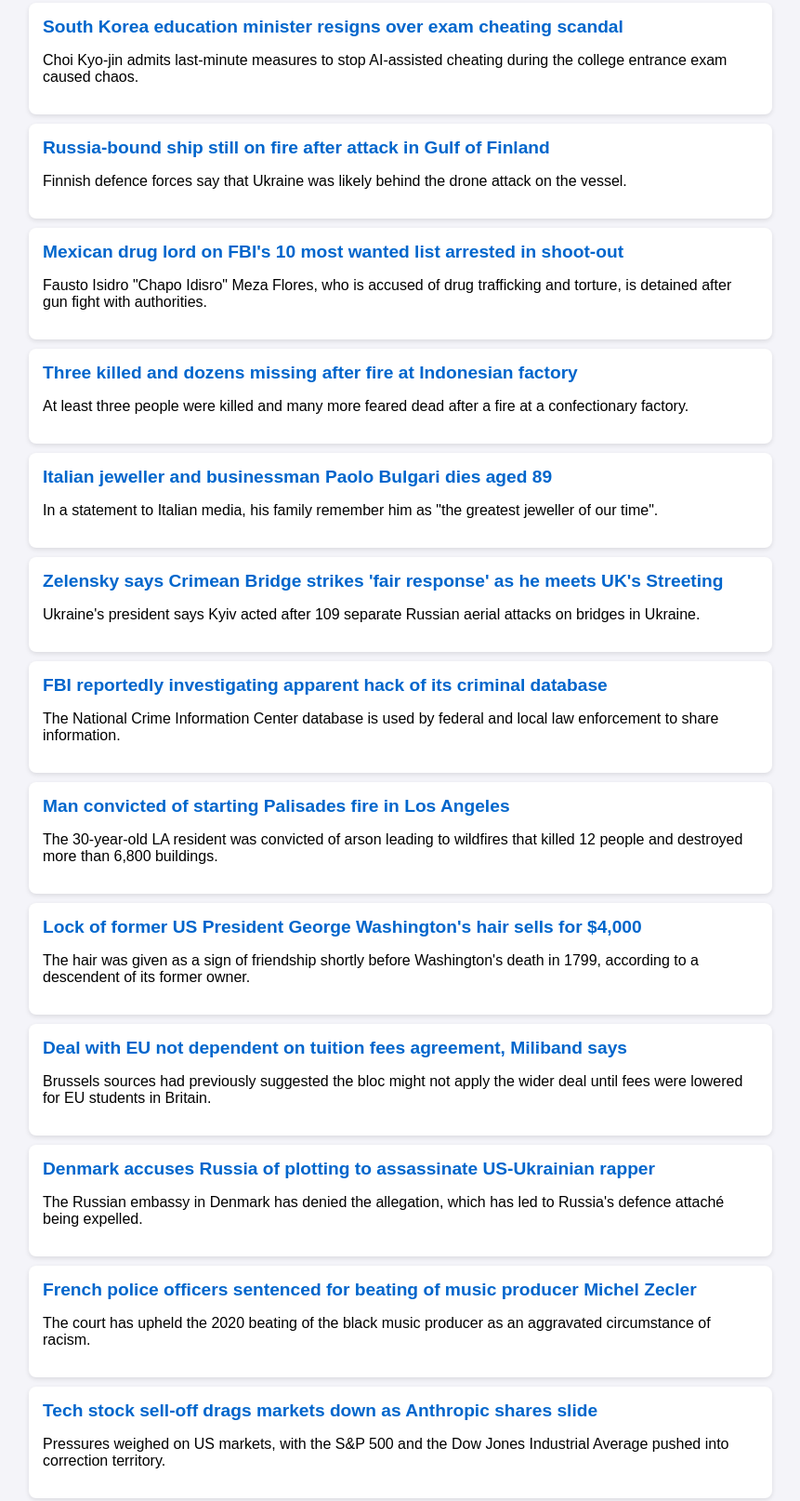
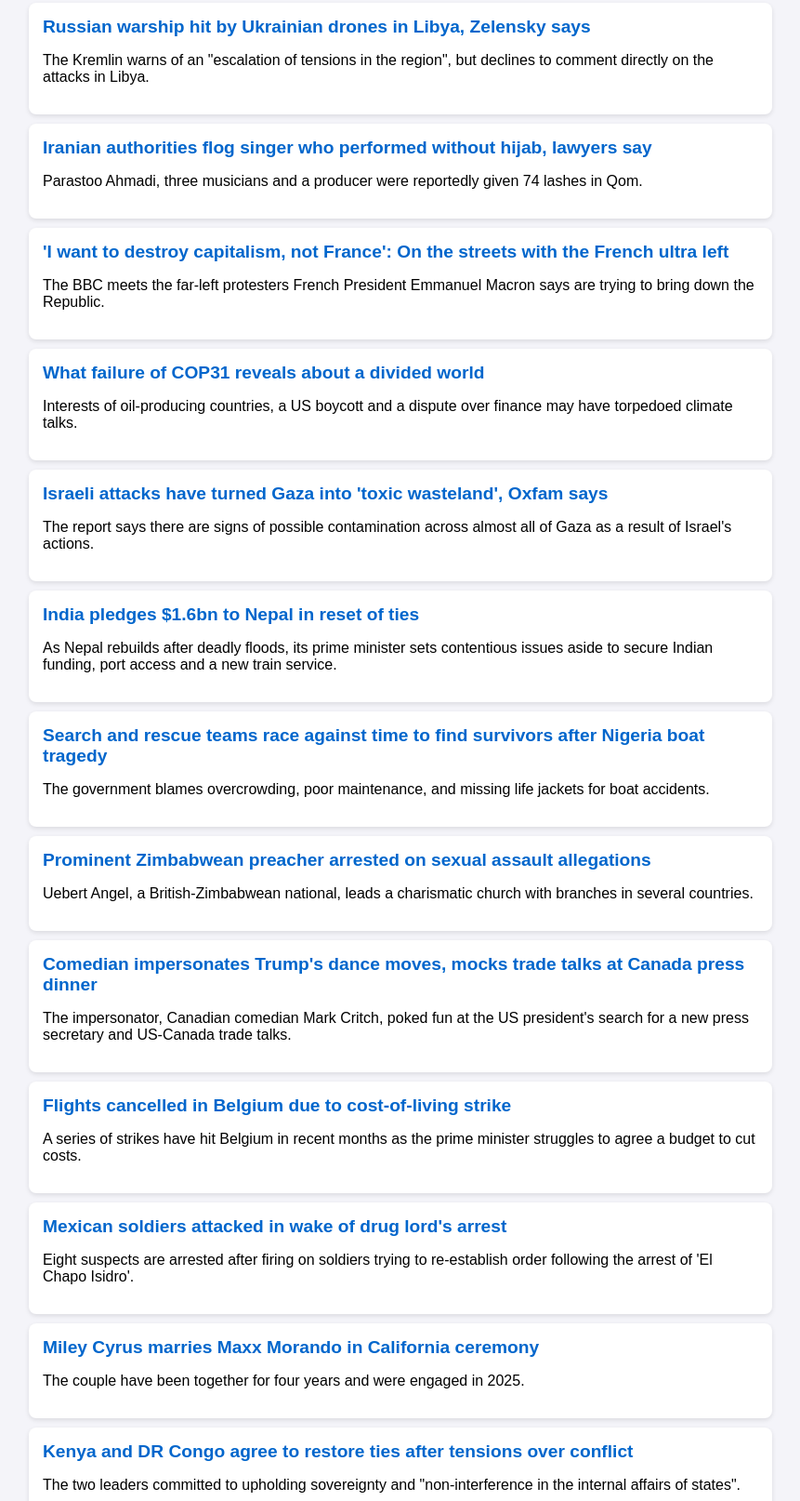
Before and after one commit to Gourabgh/news, a plain HTML site: page index.html in a window 1280 px wide. Shown: the part 98-1712 px from the top of the page at 93% size, without its empty margins (209-1070 px from the left). Drawn offline with Linux system fonts and the light colour scheme.

Commit message:
🤖 Auto-update latest news

```diff
--- a/index.html
+++ b/index.html
@@ -18,82 +18,82 @@
     <h1>🌍 Daily World News</h1>
 
     <div class="news-item">
-        <a href="https://www.bbc.co.uk/news/articles/cw3dgk29d37no?at_medium=RSS&at_campaign=rss" target="_blank">South Korea education minister resigns over exam cheating scandal</a>
-        <p>Choi Kyo-jin admits last-minute measures to stop AI-assisted cheating during the college entrance exam caused chaos.</p>
+        <a href="https://www.bbc.co.uk/news/articles/cr894gjz0j0yo?at_medium=RSS&at_campaign=rss" target="_blank">Russian warship hit by Ukrainian drones in Libya, Zelensky says</a>
+        <p>The Kremlin warns of an "escalation of tensions in the region", but declines to comment directly on the attacks in Libya.</p>
     </div>
 
     <div class="news-item">
-        <a href="https://www.bbc.co.uk/news/articles/cj752ddve27ko?at_medium=RSS&at_campaign=rss" target="_blank">Russia-bound ship still on fire after attack in Gulf of Finland</a>
-        <p>Finnish defence forces say that Ukraine was likely behind the drone attack on the vessel.</p>
+        <a href="https://www.bbc.co.uk/news/articles/cq1j6585l5g6o?at_medium=RSS&at_campaign=rss" target="_blank">Iranian authorities flog singer who performed without hijab, lawyers say</a>
+        <p>Parastoo Ahmadi, three musicians and a producer were reportedly given 74 lashes in Qom.</p>
     </div>
 
     <div class="news-item">
-        <a href="https://www.bbc.co.uk/news/articles/ckz749ey0r75o?at_medium=RSS&at_campaign=rss" target="_blank">Mexican drug lord on FBI's 10 most wanted list arrested in shoot-out</a>
-        <p>Fausto Isidro "Chapo Idisro" Meza Flores, who is accused of drug trafficking and torture, is detained after gun fight with authorities.</p>
+        <a href="https://www.bbc.co.uk/news/articles/cw074km48myeo?at_medium=RSS&at_campaign=rss" target="_blank">'I want to destroy capitalism, not France': On the streets with the French ultra left</a>
+        <p>The BBC meets the far-left protesters French President Emmanuel Macron says are trying to bring down the Republic.</p>
     </div>
 
     <div class="news-item">
-        <a href="https://www.bbc.co.uk/news/articles/cw8dvg5pgm0eo?at_medium=RSS&at_campaign=rss" target="_blank">Three killed and dozens missing after fire at Indonesian factory</a>
-        <p>At least three people were killed and many more feared dead after a fire at a confectionary factory.</p>
+        <a href="https://www.bbc.co.uk/news/articles/cky970n83rvjo?at_medium=RSS&at_campaign=rss" target="_blank">What failure of COP31 reveals about a divided world</a>
+        <p>Interests of oil-producing countries, a US boycott and a dispute over finance may have torpedoed climate talks.</p>
     </div>
 
     <div class="news-item">
-        <a href="https://www.bbc.co.uk/news/articles/c8e39qk5vrpdo?at_medium=RSS&at_campaign=rss" target="_blank">Italian jeweller and businessman Paolo Bulgari dies aged 89</a>
-        <p>In a statement to Italian media, his family remember him as "the greatest jeweller of our time".</p>
+        <a href="https://www.bbc.co.uk/news/articles/c8r4gzzxvxl3o?at_medium=RSS&at_campaign=rss" target="_blank">Israeli attacks have turned Gaza into 'toxic wasteland', Oxfam says</a>
+        <p>The report says there are signs of possible contamination across almost all of Gaza as a result of Israel's actions.</p>
     </div>
 
     <div class="news-item">
-        <a href="https://www.bbc.co.uk/news/articles/c6wy0qj7w5zqo?at_medium=RSS&at_campaign=rss" target="_blank">Zelensky says Crimean Bridge strikes 'fair response' as he meets UK's Streeting</a>
-        <p>Ukraine's president says Kyiv acted after 109 separate Russian aerial attacks on bridges in Ukraine.</p>
+        <a href="https://www.bbc.co.uk/news/articles/cwx2ervemj4ko?at_medium=RSS&at_campaign=rss" target="_blank">India pledges $1.6bn to Nepal in reset of ties</a>
+        <p>As Nepal rebuilds after deadly floods, its prime minister sets contentious issues aside to secure Indian funding, port access and a new train service.</p>
     </div>
 
     <div class="news-item">
-        <a href="https://www.bbc.co.uk/news/articles/cvze7de86pk3o?at_medium=RSS&at_campaign=rss" target="_blank">FBI reportedly investigating apparent hack of its criminal database</a>
-        <p>The National Crime Information Center database is used by federal and local law enforcement to share information.</p>
+        <a href="https://www.bbc.co.uk/news/articles/cq7820xjm49po?at_medium=RSS&at_campaign=rss" target="_blank">Search and rescue teams race against time to find survivors after Nigeria boat tragedy</a>
+        <p>The government blames overcrowding, poor maintenance, and missing life jackets for boat accidents.</p>
     </div>
 
     <div class="news-item">
-        <a href="https://www.bbc.co.uk/news/articles/c64gn0gy8rj3o?at_medium=RSS&at_campaign=rss" target="_blank">Man convicted of starting Palisades fire in Los Angeles</a>
-        <p>The 30-year-old LA resident was convicted of arson leading to wildfires that killed 12 people and destroyed more than 6,800 buildings.</p>
+        <a href="https://www.bbc.co.uk/news/articles/cxyvdmjr893zo?at_medium=RSS&at_campaign=rss" target="_blank">Prominent Zimbabwean preacher arrested on sexual assault allegations</a>
+        <p>Uebert Angel, a British-Zimbabwean national, leads a charismatic church with branches in several countries.</p>
     </div>
 
     <div class="news-item">
-        <a href="https://www.bbc.co.uk/news/articles/cwe9k23dpz0do?at_medium=RSS&at_campaign=rss" target="_blank">Lock of former US President George Washington's hair sells for $4,000</a>
-        <p>The hair was given as a sign of friendship shortly before Washington's death in 1799, according to a descendent of its former owner.</p>
+        <a href="https://www.bbc.co.uk/news/articles/cr930y92dyx4o?at_medium=RSS&at_campaign=rss" target="_blank">Comedian impersonates Trump's dance moves, mocks trade talks at Canada press dinner</a>
+        <p>The impersonator, Canadian comedian Mark Critch, poked fun at the US president's search for a new press secretary and US-Canada trade talks.</p>
     </div>
 
     <div class="news-item">
-        <a href="https://www.bbc.co.uk/news/articles/cm9w9p4geke8o?at_medium=RSS&at_campaign=rss" target="_blank">Deal with EU not dependent on tuition fees agreement, Miliband says</a>
-        <p>Brussels sources had previously suggested the bloc might not apply the wider deal until fees were lowered for EU students in Britain.</p>
+        <a href="https://www.bbc.co.uk/news/articles/cwdr155e2d05o?at_medium=RSS&at_campaign=rss" target="_blank">Flights cancelled in Belgium due to cost-of-living strike</a>
+        <p>A series of strikes have hit Belgium in recent months as the prime minister struggles to agree a budget to cut costs.</p>
     </div>
 
     <div class="news-item">
-        <a href="https://www.bbc.co.uk/news/articles/cmde1lj4yjxno?at_medium=RSS&at_campaign=rss" target="_blank">Denmark accuses Russia of plotting to assassinate US-Ukrainian rapper</a>
-        <p>The Russian embassy in Denmark has denied the allegation, which has led to Russia's defence attaché being expelled.</p>
+        <a href="https://www.bbc.co.uk/news/articles/c5rmgkv2lk73o?at_medium=RSS&at_campaign=rss" target="_blank">Mexican soldiers attacked in wake of drug lord's arrest</a>
+        <p>Eight suspects are arrested after firing on soldiers trying to re-establish order following the arrest of 'El Chapo Isidro'.</p>
     </div>
 
     <div class="news-item">
-        <a href="https://www.bbc.co.uk/news/articles/ck9d7e9wvvweo?at_medium=RSS&at_campaign=rss" target="_blank">French police officers sentenced for beating of music producer Michel Zecler</a>
-        <p>The court has upheld the 2020 beating of the black music producer as an aggravated circumstance of racism.</p>
+        <a href="https://www.bbc.co.uk/news/articles/cq8e0p87l89lo?at_medium=RSS&at_campaign=rss" target="_blank">Miley Cyrus marries Maxx Morando in California ceremony</a>
+        <p>The couple have been together for four years and were engaged in 2025.</p>
     </div>
 
     <div class="news-item">
-        <a href="https://www.bbc.co.uk/news/articles/c6808ym10vzgo?at_medium=RSS&at_campaign=rss" target="_blank">Tech stock sell-off drags markets down as Anthropic shares slide</a>
-        <p>Pressures weighed on US markets, with the S&P 500 and the Dow Jones Industrial Average pushed into correction territory.</p>
+        <a href="https://www.bbc.co.uk/news/articles/cmvg2qnn95vro?at_medium=RSS&at_campaign=rss" target="_blank">Kenya and DR Congo agree to restore ties after tensions over conflict</a>
+        <p>The two leaders committed to upholding sovereignty and "non-interference in the internal affairs of states".</p>
     </div>
 
     <div class="news-item">
-        <a href="https://www.bbc.co.uk/news/articles/c6pqr2g7w059o?at_medium=RSS&at_campaign=rss" target="_blank">In a year of AI solving maths problems, an Anthropic worker says he may have cracked the biggest</a>
-        <p>A mathematician at Anthropic says he used an AI to prove the famed Riemann hypothesis, though verification will take some time. </p>
+        <a href="https://www.bbc.co.uk/news/articles/cv1j65xjjk65o?at_medium=RSS&at_campaign=rss" target="_blank">Nigeria's president says he is also hit by water and power cuts plaguing country</a>
+        <p>Bola Tinubu says he was shaving last week when the water cut out - an experience familiar to many Nigerians.</p>
     </div>
 
     <div class="news-item">
-        <a href="https://www.bbc.co.uk/news/articles/cmjeqv89egylo?at_medium=RSS&at_campaign=rss" target="_blank">Mamdani announces plan to close New York's Rikers Island jail by 2032  </a>
-        <p>Plans to shutter the troubled facility date back to 2019, when the city council first voted to close it but delays arose over where to place inmates.</p>
+        <a href="https://www.bbc.co.uk/news/articles/cqdr15l32d3go?at_medium=RSS&at_campaign=rss" target="_blank">Boy, 7, pulled alive from rubble hours after Russian strike on Ukraine, rescuers say</a>
+        <p>Eleven people are dead in the attack on Dymer, with rescue efforts ongoing to find those still missing from the residential building.</p>
     </div>
 
     <div class="footer">
-        <p>This page is automatically generated.<br>Last updated: 2026-11-22 15:49:39</p>
+        <p>This page is automatically generated.<br>Last updated: 2026-11-23 19:42:45</p>
     </div>
 </body>
 </html>
```
